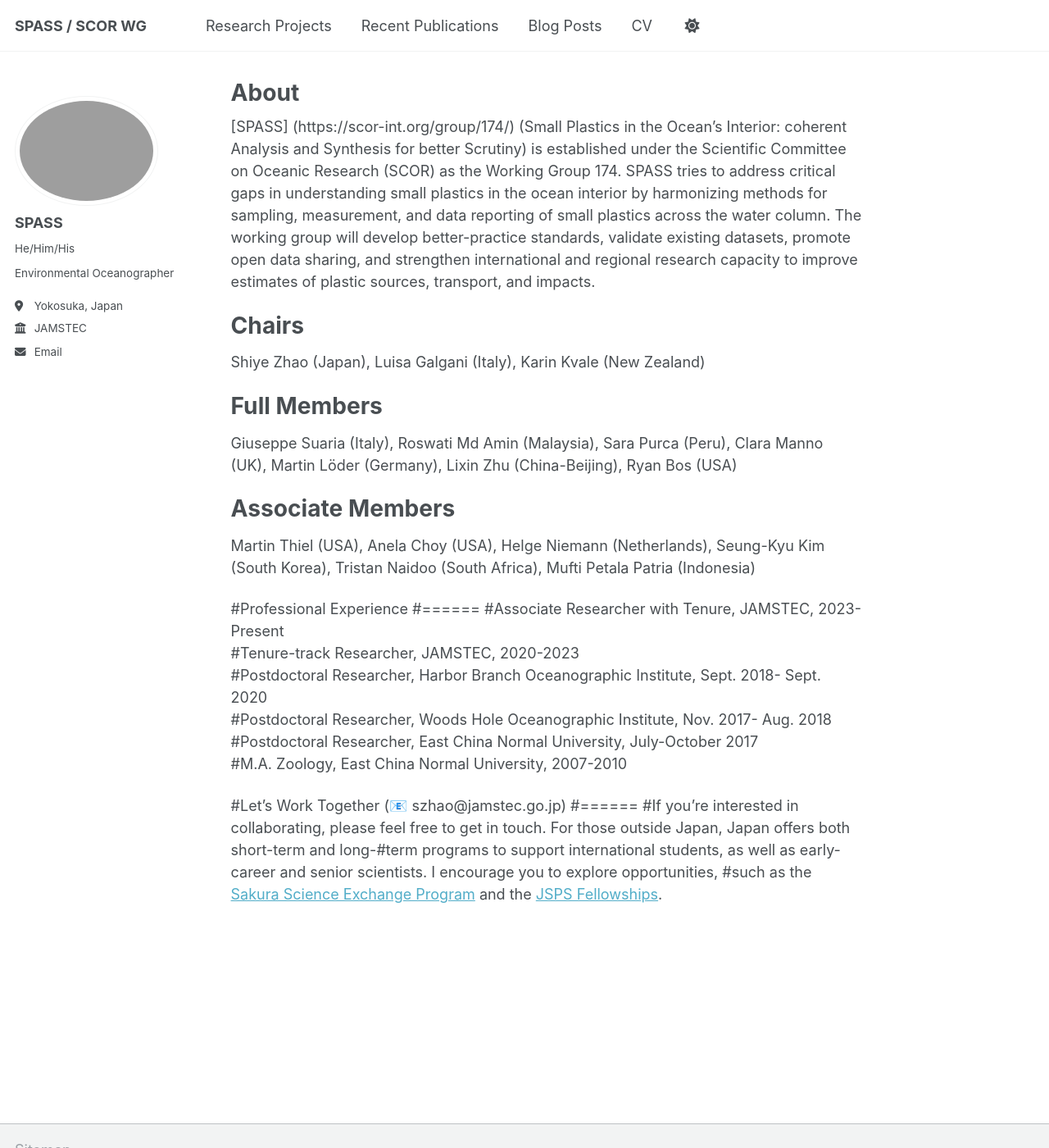
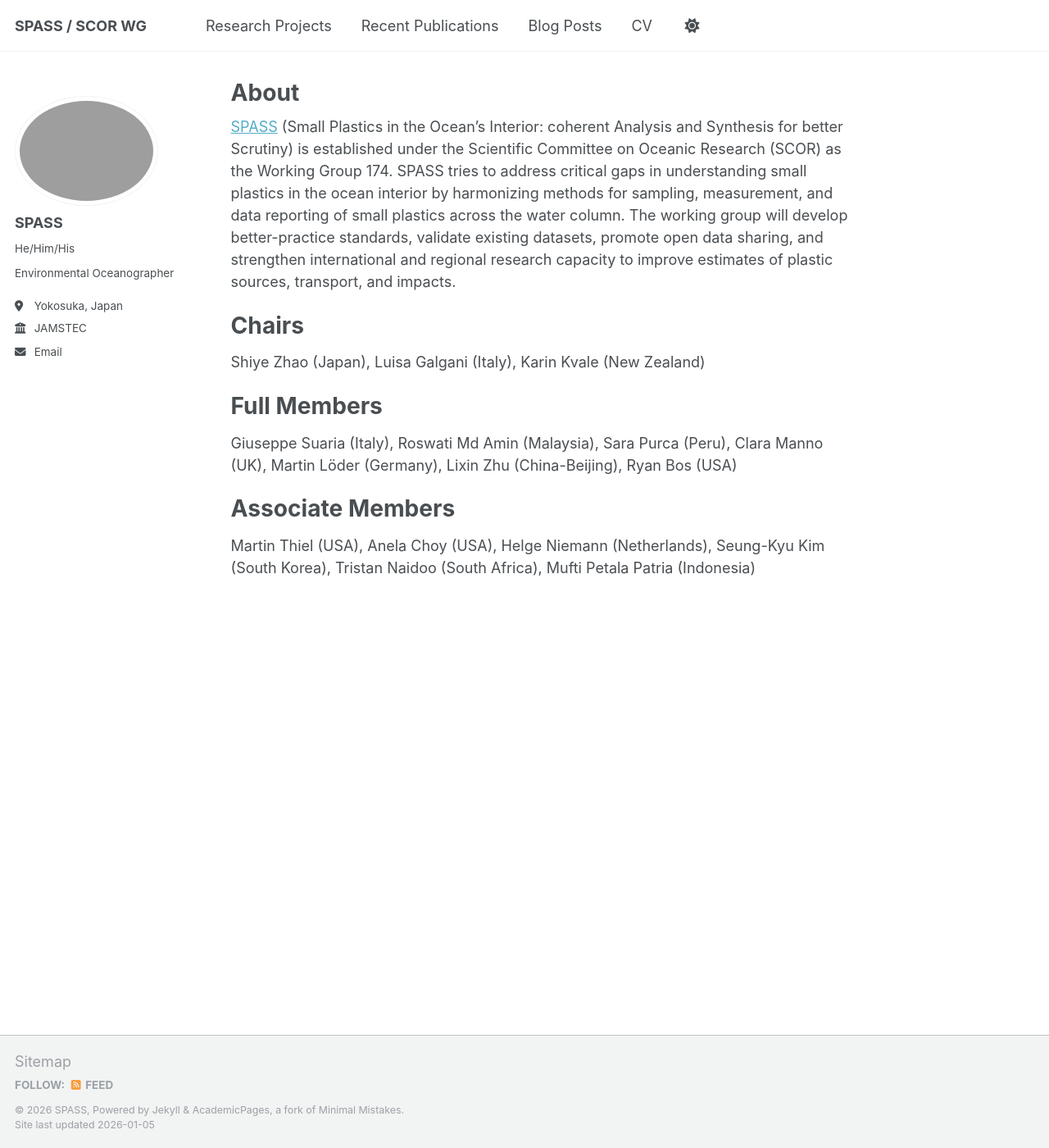
Before and after one commit to SCOR-SPASS/scor-spass.github.io, a Jekyll site: the page built from _pages/about.md, in a window 1280 px wide and 1400 px high. Shown: the whole window at 82% size. Built offline with Jekyll 4.4.1, drawn with Linux system fonts in a browser that asks for light colours; emoji names are drawn with the system emoji font.

Commit message:
Update about.md by removing sections
Removed professional experience and collaboration sections.

```diff
--- a/_pages/about.md
+++ b/_pages/about.md
@@ -6,7 +6,7 @@ redirect_from:
   - /about/
   - /about.html
 ---
-[SPASS] (https://scor-int.org/group/174/) (Small Plastics in the Ocean’s Interior: coherent Analysis and Synthesis for better Scrutiny) is established under the Scientific Committee on Oceanic Research (SCOR) as the Working Group 174. SPASS tries to address critical gaps in understanding small plastics in the ocean interior by harmonizing methods for sampling, measurement, and data reporting of small plastics across the water column. The working group will develop better-practice standards, validate existing datasets, promote open data sharing, and strengthen international and regional research capacity to improve estimates of plastic sources, transport, and impacts.
+[SPASS](https://scor-int.org/group/174/) (Small Plastics in the Ocean’s Interior: coherent Analysis and Synthesis for better Scrutiny) is established under the Scientific Committee on Oceanic Research (SCOR) as the Working Group 174. SPASS tries to address critical gaps in understanding small plastics in the ocean interior by harmonizing methods for sampling, measurement, and data reporting of small plastics across the water column. The working group will develop better-practice standards, validate existing datasets, promote open data sharing, and strengthen international and regional research capacity to improve estimates of plastic sources, transport, and impacts.
 
 Chairs
 ======
@@ -19,16 +19,3 @@ Giuseppe Suaria (Italy), Roswati Md Amin (Malaysia), Sara Purca (Peru), Clara Ma
 Associate Members
 ======
 Martin Thiel (USA), Anela Choy (USA), Helge Niemann (Netherlands), Seung-Kyu Kim (South Korea), Tristan Naidoo (South Africa), Mufti Petala Patria (Indonesia)
-
-#Professional Experience
-#======
-#Associate Researcher with Tenure, JAMSTEC, 2023-Present<br>
-#Tenure-track Researcher, JAMSTEC, 2020-2023<br>
-#Postdoctoral Researcher, Harbor Branch Oceanographic Institute, Sept. 2018- Sept. 2020<br>
-#Postdoctoral Researcher, Woods Hole Oceanographic Institute, Nov. 2017- Aug. 2018<br>
-#Postdoctoral Researcher, East China Normal University, July-October 2017<br>
-#M.A. Zoology, East China Normal University, 2007-2010
-
-#Let's Work Together (:e-mail: szhao@jamstec.go.jp)
-#======
-#If you're interested in collaborating, please feel free to get in touch. For those outside Japan, Japan offers both short-term and long-#term programs to support international students, as well as early-career and senior scientists. I encourage you to explore opportunities, #such as the [Sakura Science Exchange Program](https://ssp.jst.go.jp/en/) and the [JSPS Fellowships](https://www.jsps.go.jp/english/e-#inv/index.html).
```
